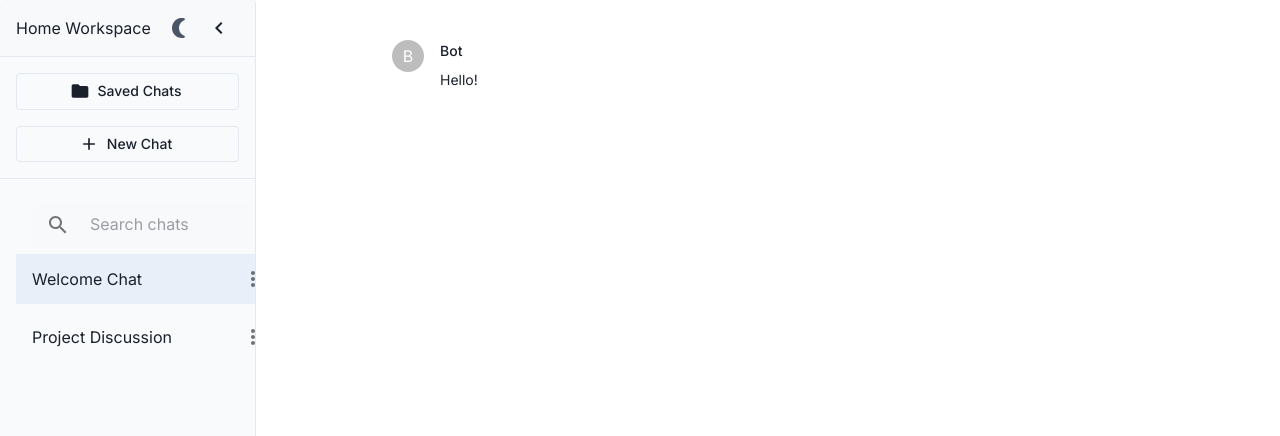
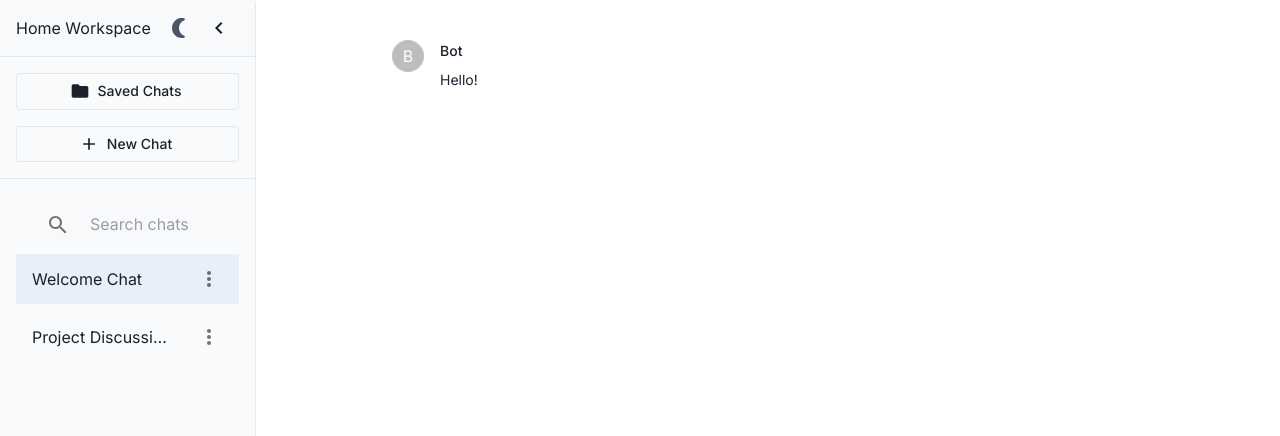
Before and after one commit to BinaryTree1/savjetnik-frontend, a React (Vite) app: page / in a window 1280 px wide. Shown: the top 436 px of the page. Built offline with nearby package versions, Linux system fonts and the light colour scheme.

Commit message:
UI improvements.

```diff
--- a/src/components/Folder/FolderChatItem.jsx
+++ b/src/components/Folder/FolderChatItem.jsx
@@ -86,7 +86,7 @@ const FolderChatItem = React.memo(
                 onDoubleClick={handleItemDoubleClick}
                 selected={selected}
                 sx={{
-                    pl: 2 * level + 2, // Align with folder items
+                    pl: 2 * level + 1.5, // Align with folder items
                     pr: 2,
                     bgcolor: selected ? 'action.selected' : 'inherit',
                     '&:hover': {
--- a/src/components/Sidebar/SidebarItems.jsx
+++ b/src/components/Sidebar/SidebarItems.jsx
@@ -133,9 +133,7 @@ const SidebarItems = () => {
                         backgroundColor: snapshot.isDraggingOver
                             ? 'lightblue'
                             : 'inherit',
-                        width: 300, // Adjust the width as needed
                         overflowY: 'auto',
-                        borderRight: '1px solid #e0e0e0',
                         padding: 16,
                     }}
                 >
```
